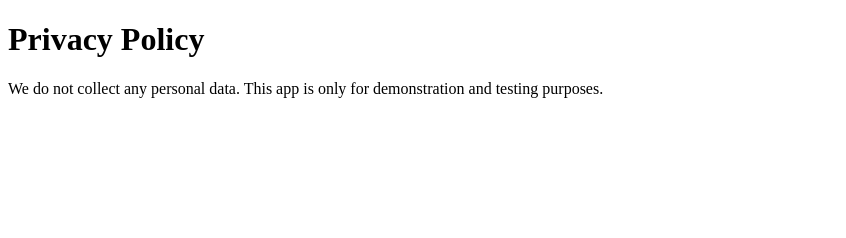
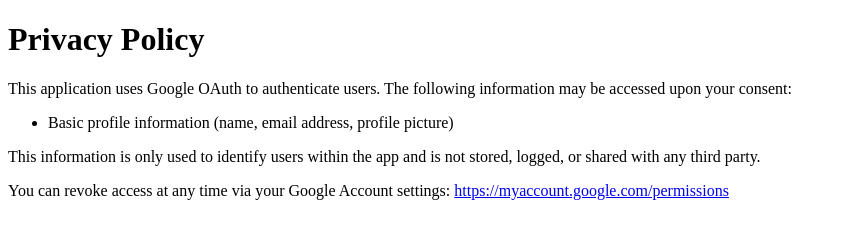
Before and after one commit to sudiana123/my-oauth-app, a plain HTML site: page privacy-policy.html in a window 1280 px wide. Shown: the whole page, without its empty margins (0-846 px from the left). Drawn offline with Linux system fonts and the light colour scheme.

Commit message:
Update privacy-policy.html

```diff
--- a/privacy-policy.html
+++ b/privacy-policy.html
@@ -5,6 +5,11 @@
 </head>
 <body>
   <h1>Privacy Policy</h1>
-  <p>We do not collect any personal data. This app is only for demonstration and testing purposes.</p>
+  <p>This application uses Google OAuth to authenticate users. The following information may be accessed upon your consent:</p>
+  <ul>
+    <li>Basic profile information (name, email address, profile picture)</li>
+  </ul>
+  <p>This information is only used to identify users within the app and is not stored, logged, or shared with any third party.</p>
+  <p>You can revoke access at any time via your Google Account settings: <a href="https://myaccount.google.com/permissions" target="_blank">https://myaccount.google.com/permissions</a></p>
 </body>
 </html>
```
